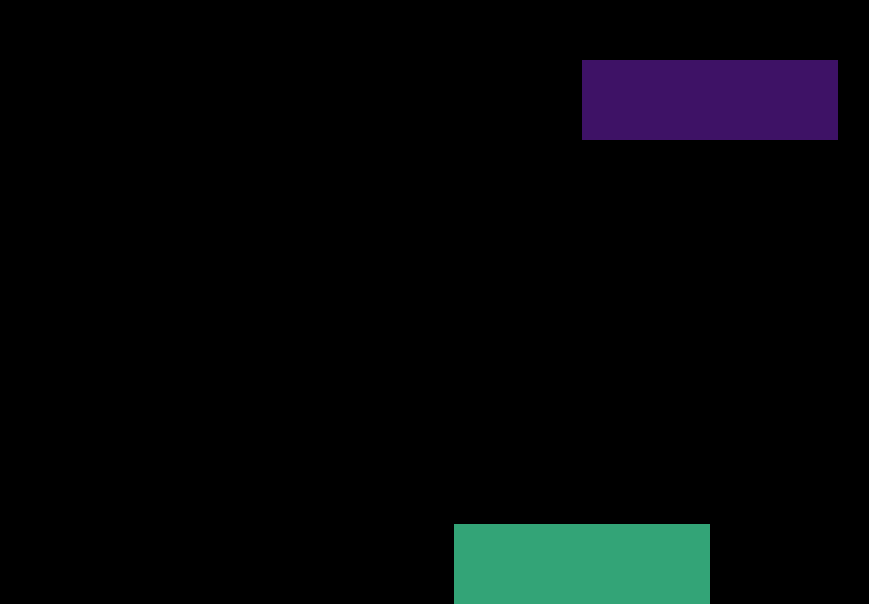
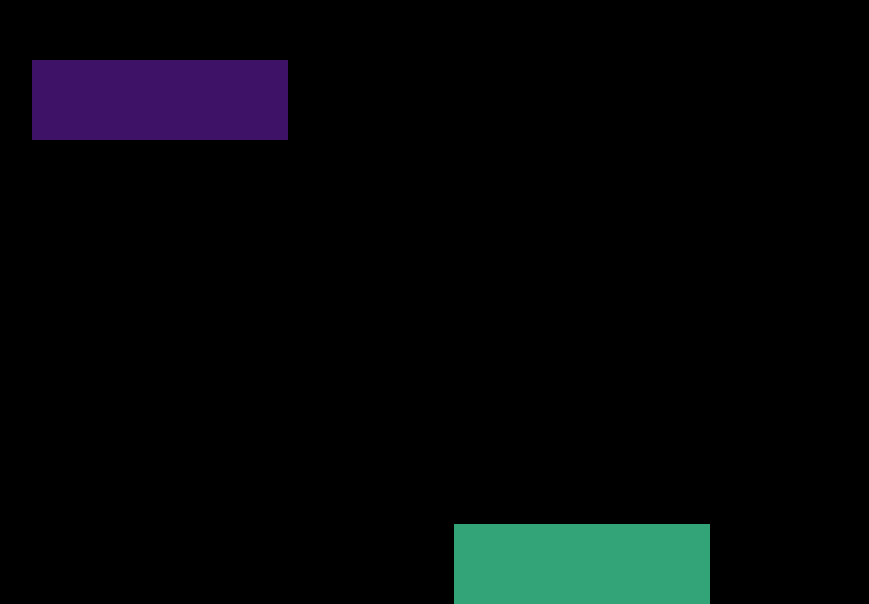
Before and after one commit to johges/oop-game-codealong, a plain HTML site: page index.html in a window 1280 px wide. Shown: the part 196-800 px from the top of the page, without its empty margins (58-927 px from the left). Drawn offline with Linux system fonts and the light colour scheme.

Commit message:
drop obstacles from random positions

```diff
--- a/css/main.css
+++ b/css/main.css
@@ -22,4 +22,5 @@ body {
 #page-gameover {
     text-align: center;
     background-color: rgb(232, 145, 14);
+    color: rgb(149, 8, 8)
 }
--- a/js/main.js
+++ b/js/main.js
@@ -38,7 +38,7 @@ class Obstacle {
     constructor(){
         this.width = 20;
         this.height = 10;
-        this.positionX = 50;
+        this.positionX = Math.floor(Math.random() * (100 - this.width + 1)); // random number between 0 and (100 - width)
         this.positionY = 100;
         this.domElement = null;
 
```
